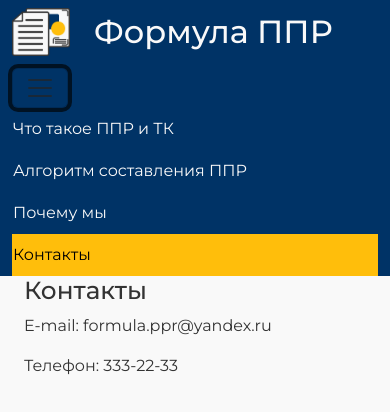
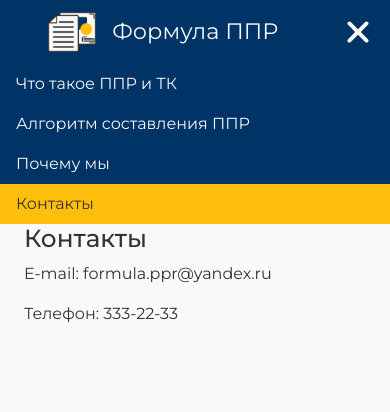
Before and after one commit to AxelVonReems/Formula-PPR, an Eleventy site: page src/contacts.html in a window 390 px wide. Both pictures are taken after a click on the button "Toggle menu". Built offline with nearby package versions, Linux system fonts and the light colour scheme; Eleventy itself is replaced by a stand-in of ours; files that its build step writes are made by us from their sources.

Commit message:
Finished header template. Rewrote everything without using Bootstrap

```diff
--- a/src/_includes/baseheader.html
+++ b/src/_includes/baseheader.html
@@ -1,41 +1,35 @@
-<div class="logo-line container-fluid">
-  <a class="navbar-brand" href="../">
-    <img class="brand-logo" src="../assets/images/logo.png" alt="Logo">
+<div class="logo-bar">
+  <div class="brand">
+    <a href="../">
+      <img class="brand-logo" src="../assets/images/logo.png" alt="Main logo">
       <span class="brand-name">Формула ППР</span>
     </a>
-  <div class="d-none d-lg-block text-center flex-grow-1">
-    <p class="slogan mb-0">
+    <p class="brand-slogan">
       Разработка проектов производства<br>работ (ППР), ТК и ППРк для строительства
     </p>
   </div>
-  <div class="phone d-none d-md-block">
-    <i class="bi bi-telephone"></i>
+  <div class="phone">
+    <img class="phone-icon" src="../assets/images/icon-phone.svg" alt="Phone icon">
     <a href="tel:+79218572255">+7 (921) 857-22-55</a>
   </div>
 </div>
-
-<nav class="navbar navbar-expand-sm navigation">
-  <div class="container-fluid">
-    <button class="navbar-toggler" type="button" data-bs-toggle="collapse" data-bs-target="#mynavbar">
-      <span class="navbar-toggler-icon"></span>
+<nav aria-label="Main navigation">
+  <button class="hamburger" aria-label="Toggle menu" aria-expanded="false">
+    <img class="hamburger-icon" src="../assets/images/icon-burger.svg" alt="Open menu">
+    <img class="cross-icon" src="../assets/images/icon-cross.svg" alt="Close menu">
   </button>
-    <div class="collapse navbar-collapse navbar-scroll" id="mynavbar">
-      <div class="nav-scroll w-100">
-        <ul class="navbar-nav me-auto">
-          <li class="nav-item">
-            <a class="nav-link {% if page.url == '/what-is-ppr-and-tk/' %}active{% endif %}" href="/what-is-ppr-and-tk/">Что такое ППР и ТК</a>
+  <ul class="nav-list" role="list">
+    <li class="nav-item {% if page.url == '/what-is-ppr-and-tk/' %}active{% endif %}">
+      <a href="/what-is-ppr-and-tk/">Что такое ППР и ТК</a>
     </li>
-          <li class="nav-item">
-            <a class="nav-link {% if page.url == '/algorythm/' %}active{% endif %}" href="/algorythm/">Алгоритм составления ППР</a>
+    <li class="nav-item {% if page.url == '/algorythm/' %}active{% endif %}">
+      <a href="/algorythm/">Алгоритм составления ППР</a>
     </li>
-          <li class="nav-item">
-            <a class="nav-link {% if page.url == '/why-formula-ppr/' %}active{% endif %}" href="/why-formula-ppr/">Почему мы</a>
+    <li class="nav-item {% if page.url == '/why-formula-ppr/' %}active{% endif %}">
+      <a href="/why-formula-ppr/">Почему мы</a>
     </li>
-          <li class="nav-item">
-            <a class="nav-link {% if page.url == '/contacts/' %}active{% endif %}" href="/contacts/">Контакты</a>
+    <li class="nav-item {% if page.url == '/contacts/' %}active{% endif %}">
+      <a href="/contacts/">Контакты</a>
     </li>
   </ul>
-      </div>
-    </div>
-  </div>
 </nav>
--- a/src/_includes/layouts/base.html
+++ b/src/_includes/layouts/base.html
@@ -4,11 +4,46 @@
   {% include "basehead.html" %}
 </head>
 <body>
-  <header class="sticky-top">
+
+
+
+  <header>
     {% include "baseheader.html" %}
   </header>
+
+
+
   <main class="px-4">
     {{content | safe}}
   </main>
+
+
+
+  <footer>
+    <!-- CODE HERE -->
+  </footer>
+
+
+
+
+  <script>
+    const hamburger = document.querySelector('.hamburger');
+    const nav = document.querySelector('nav');
+    const main = document.querySelector('main');
+    const navList = document.querySelector('.nav-list');
+
+    hamburger.addEventListener('click', () => {
+      hamburger.classList.toggle('active');
+      const expanded = hamburger.getAttribute('aria-expanded') === 'true';
+      hamburger.setAttribute('aria-expanded', !expanded);
+
+      if (!expanded) {
+        const menuHeight = navList.offsetHeight;
+        main.style.marginTop = `${menuHeight}px`;
+      } else {
+        main.style.marginTop = '0';
+      }
+    });
+  </script>
 </body>
 </html>
--- a/src/css/global.css
+++ b/src/css/global.css
@@ -19,97 +19,216 @@ body {
   color: var(--black) !important;
 }
 
-.logo-line {
+/* DELETE THIS LATER */
+main {
+  background-color: var(--white);
+}
+
+header {
   background-color: var(--blue);
   color: var(--white);
-  display: flex;
-  justify-content: space-between;
-  align-items: center;
-  padding: 0.5rem 1rem 0.25rem;
+  height: 8rem;
+  width: 100vw;
+  position: sticky;
 }
 
-.logo-line .navbar-brand {
+header a {
+  text-decoration: none;
   display: flex;
   align-items: center;
-  text-decoration: none;
-  color: var(--white);
+  padding: 0 1rem;
+  color: inherit;
+}
+
+/* Settings for logo and phone */
+.logo-bar {
+  padding: 0 1rem;
+  height: 65%;
+  width: 100vw;
+  max-width: 1400px;
+  margin: 0 auto;
+  display: flex;
+  align-items: center;
+  justify-content: space-between;
+}
+
+.brand {
+  display: flex;
 }
 
 .brand-logo {
   height: 3rem;
-  margin-right: 0.5rem;
+  padding-right: 1rem;
 }
 
 .brand-name {
-  margin: 0 1rem;
-  font-size: 2rem;
-  font-weight: 500;
+  font-size: 1.6rem;
 }
 
-.slogan {
-  font-size: 1rem;
-  line-height: 1.4;
-  color: var(--white);
-  text-align: left;
+.brand-slogan {
+  margin: 0;
+  font-size: 0.9rem;
 }
 
 .phone {
-  font-size: 1rem;
-  color: var(--white);
+  font-size: 1.1rem;
+  display: flex;
+  text-align: right;
+  padding-left: 1rem;
 }
 
 .phone a {
-  color: var(--white);
-  text-decoration: none;
+  padding: 0 0.5rem !important;
 }
 
-.phone a:hover {
-  text-decoration: underline;
+.phone-icon {
+  height: 1.6rem;
 }
 
-.navigation {
-  background-color: var(--blue);
+/* Settings for nav menu */
+nav {
+  height: 35%;
+  width: 100vw;
+  max-width: 1400px;
+  margin: 0 auto;
+  display: flex;
+  align-items: center;
 }
 
-.navbar-nav .nav-link {
-  color: var(--white);
-  /* padding: 0.5rem 1rem; */
-  /* margin: 0 0.25rem; */
-  border-radius: 0;
-  background-color: transparent;
-  border: 1px solid transparent;
+.hamburger {
+  display: none;
+}
+
+.nav-list {
+  display: flex;
+  height: 100%;
+  margin: 0;
+  padding: 0;
+}
+
+.nav-item {
+  display: flex;
+  align-items: center;
   transition: all 0.2s ease-in-out;
 }
 
-.navbar-nav .nav-link:hover,
-.navbar-nav .nav-link.active {
+.nav-item:hover, .nav-item.active {
   background-color: var(--yellow);
   color: var(--black);
-  border-color: var(--yellow);
 }
 
-.navbar {
-  padding-bottom: 0 !important;
+/* Remove hover for touch devices */
+
+@media (hover: hover) and (pointer: fine) {
+  .nav-item:hover,
+  .nav-item.active {
+    background-color: var(--yellow);
+    color: var(--black);
+  }
 }
 
-.nav-scroll {
-  overflow-x: auto;
-  white-space: nowrap;
-  -webkit-overflow-scrolling: touch;
+/* Tablet settings */
+@media (min-width: 577px) and (max-width: 855px) {
+  header {
+    height: 6.5rem;
+  }
+
+  .logo-bar {
+    padding: 0 2rem;
+  }
+
+  .brand-slogan {
+    display: none;
+  }
+
+  nav {
+    overflow-x: scroll;
+    white-space: nowrap;
+    scrollbar-width: none;
+    justify-content: center;
+  }
 }
 
-.navbar-nav > .nav-item {
-  flex: 0 0 auto;
+/* Mobile settings */
+@media (max-width: 576px) {
+  header {
+    height: 4rem !important;
+    display: flex;
+  }
+
+  .logo-bar {
+    height: 100%;
+    justify-content: center;
+  }
+
+  .brand-logo {
+    height: 2.5rem;
+  }
+
+  .brand-name {
+    font-size: 1.4rem;
+  }
+
+  .brand-slogan, .phone {
+    display: none;
+  }
+
+  nav {
+    position: relative;
+    display: flex;
+    align-items: center;
+    justify-content: center;
+    height: 100%;
+    width: 20%;
+    z-index: 1;
+
+  }
+
+  .nav-list {
+    max-height: 10rem;
+    flex-direction: column;
+    position: fixed;
+    top: 4rem;
+    left: 0;
+    width: 100vw;
+    background-color: var(--blue);
+    z-index: 0;
+  }
+
+  main {
+    position: relative;
+    z-index: 2;
+    transition: margin-top 0.4s ease-in-out;
 }
 
-@media (min-width: 576px) and (max-width: 767.98px) {
-  .navbar-scroll {
-    overflow-x: hidden;
-    white-space: nowrap;
-    scrollbar-width: none;
+  .nav-item {
+    padding: 0.5rem 0;
   }
 
-  .navbar-scroll .nav-link {
-    display: inline-block;
+  .hamburger {
+    background: none;
+    border: none;
+    cursor: pointer;
+    position: relative;
+    z-index: 20;
+    display: flex;
+    gap: 0.5rem;
+    padding: 0;
+  }
+
+  .hamburger img {
+    height: 3rem;
+  }
+
+  .hamburger .cross-icon {
+    display: none;
+  }
+
+  .hamburger.active .hamburger-icon {
+    display: none;
+  }
+
+  .hamburger.active .cross-icon {
+    display: inline;
   }
 }
```
Also changed, not shown: src/index.html (+15 -0 lines), src/assets/images/icon-burger.svg (added), src/assets/images/icon-cross.svg (added), src/assets/images/icon-phone.svg (added). Lines whose indentation alone changed are shown as unchanged.
